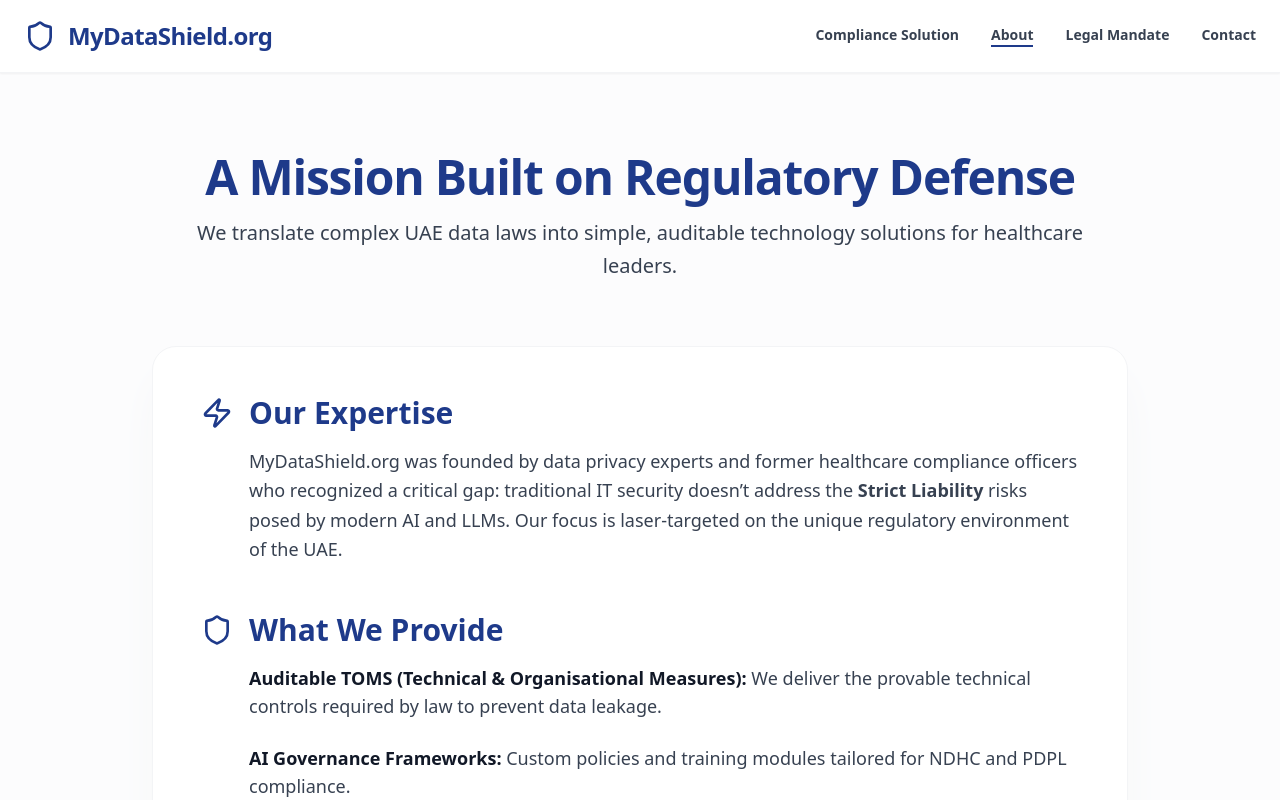
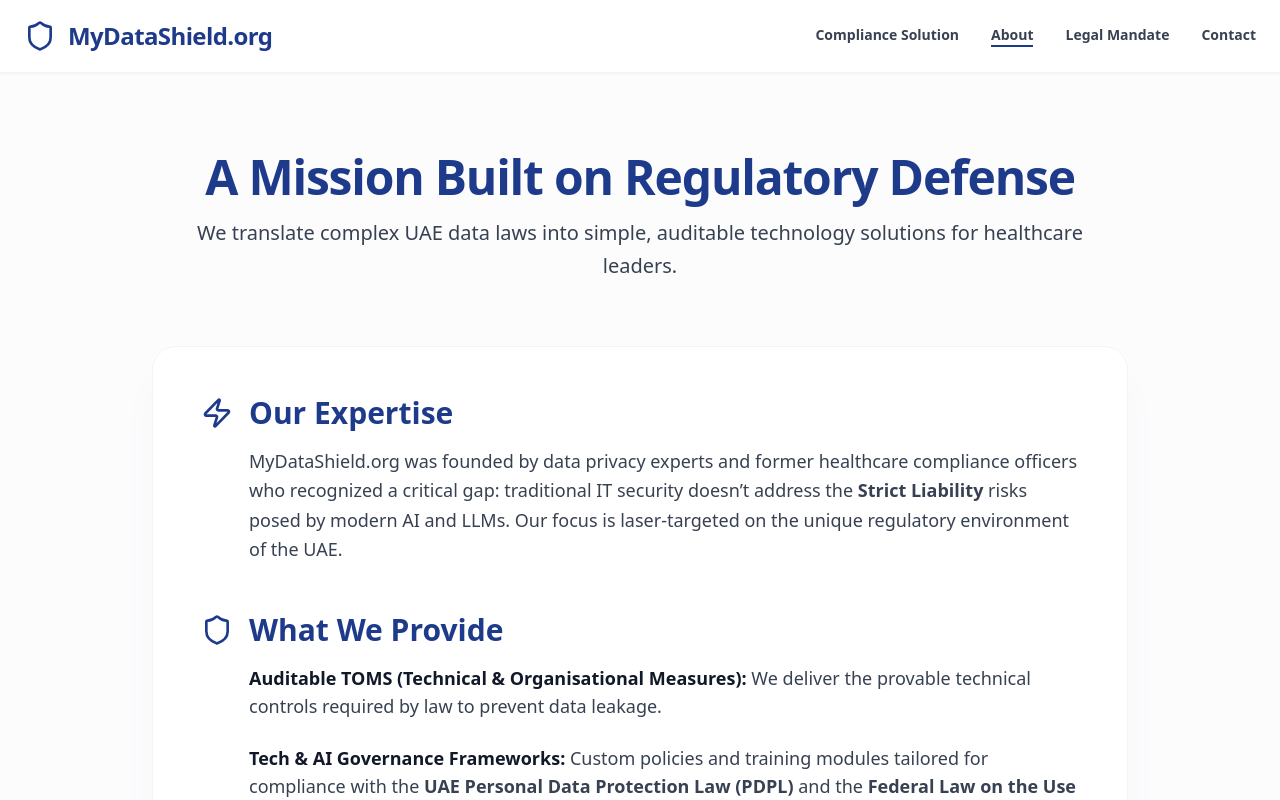
Before and after one commit to Panita888/my-super-fast-site, a React (Vite) app: page / in a window 1280 px wide. Both pictures are taken after a click on the link "About". Shown: the top 800 px of the page. Built offline with nearby package versions, Linux system fonts and the light colour scheme.

Commit message:
Update App.tsx

```diff
--- a/src/App.tsx
+++ b/src/App.tsx
@@ -625,7 +625,7 @@ function App() {
                   <strong className="font-bold text-gray-900">Auditable TOMS (Technical & Organisational Measures):</strong> We deliver the provable technical controls required by law to prevent data leakage.
                 </li>
                 <li>
-                  <strong className="font-bold text-gray-900">AI Governance Frameworks:</strong> Custom policies and training modules tailored for NDHC and PDPL compliance.
+                  <strong className="font-bold text-gray-900">Tech & AI Governance Frameworks:</strong> Custom policies and training modules tailored for compliance with the <strong>UAE Personal Data Protection Law (PDPL)</strong> and the <strong>Federal Law on the Use of ICT in Health Fields.</strong>
                 </li>
                 <li>
                   <strong className="font-bold text-gray-900">Risk Assessment and Auditing:</strong> A definitive audit trail that stands up to regulatory scrutiny, protecting your professional license.
```
